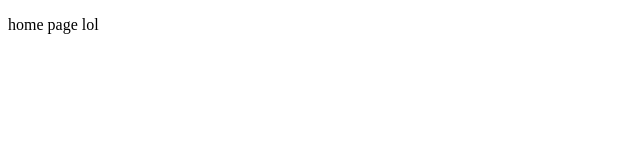
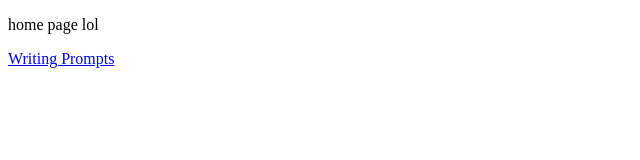
Before and after one commit to sadhbhh/writinghelp, a plain HTML site: page index.html in a window 1280 px wide. Shown: the whole page, without its empty margins (0-640 px from the left). Drawn offline with Linux system fonts and the light colour scheme.

Commit message:
Update index.html

```diff
--- a/index.html
+++ b/index.html
@@ -1,4 +1,5 @@
 <!DOCTYPE html>
 <html>
   <p> home page lol </p>
+  <p><a href=https://sadhbhh.github.io/writingprompts.github.io/> Writing Prompts </p><a>
 </html>
```
